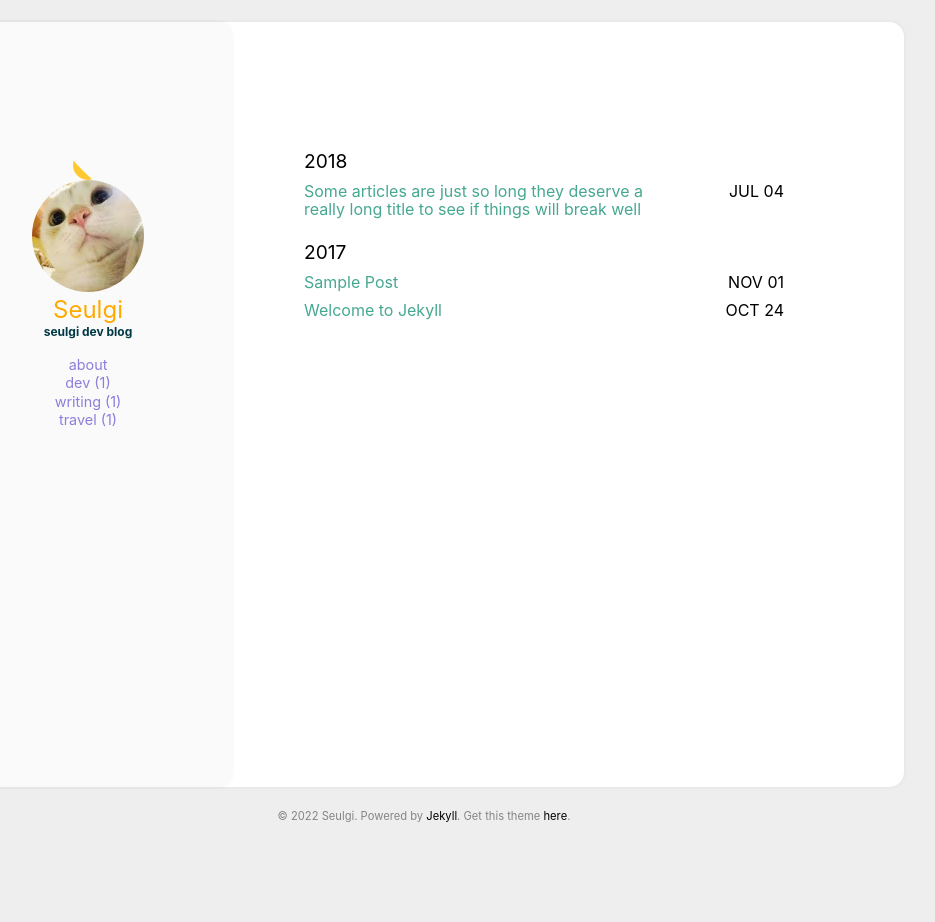
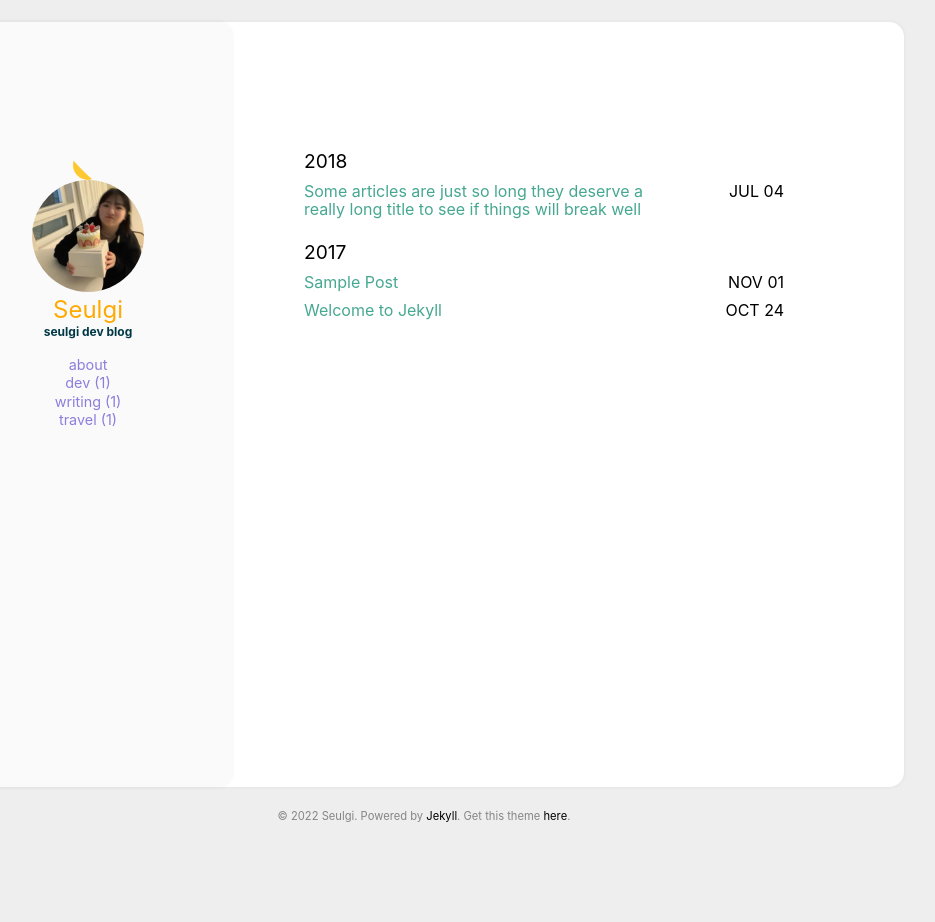
Before and after one commit to sssseulg2/sssseulg2.github.io, a Jekyll site: the page built from index.html, in a window 1280 px wide. Shown: the whole page, without its empty margins (216-1151 px from the left). Built offline with Jekyll 4.4.1, drawn with Linux system fonts in a browser that asks for light colours.

Commit message:
Update _config.yml

```diff
--- a/_config.yml
+++ b/_config.yml
@@ -21,7 +21,7 @@ cusdis:
 
 user:
   name: Seulgi
-  pic: /assets/img/cat.jpg
+  pic: /assets/img/seulgi.jpg
   picAlt: "seulgi"
   job: seulgi dev blog
   aboutme: true # comment this out if you don't need the 'about' page.
```
